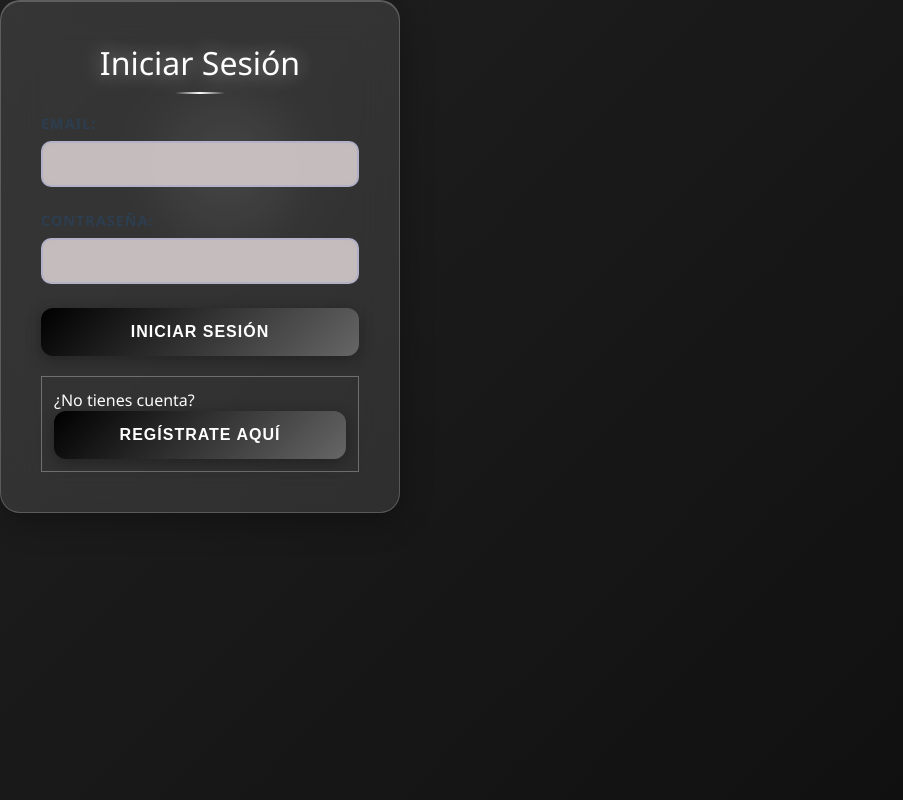
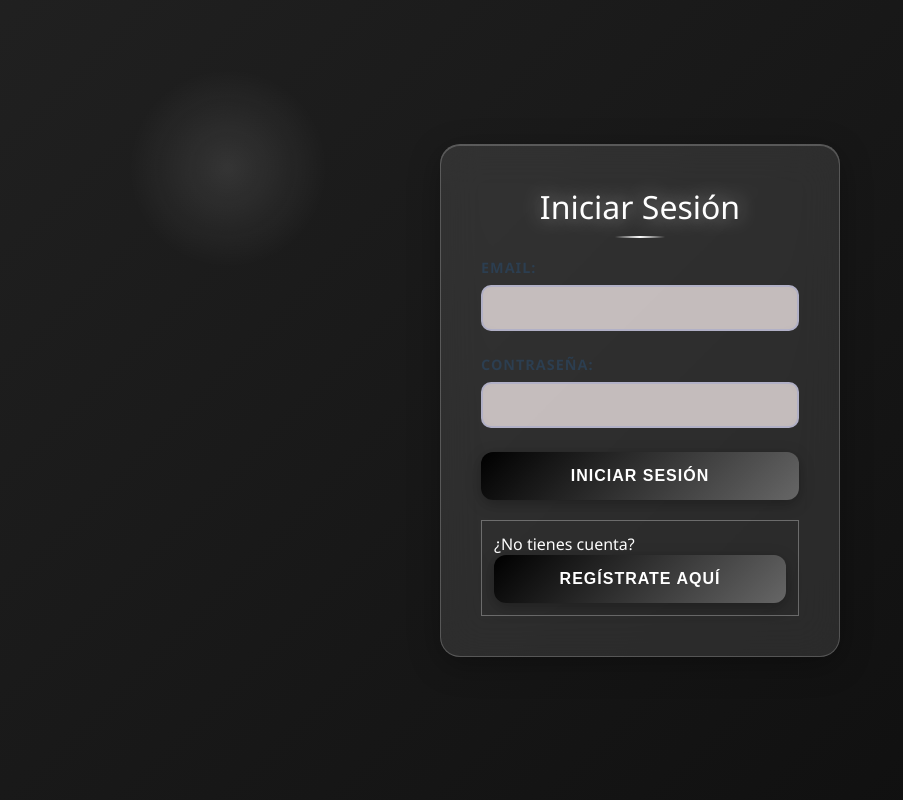
Before and after one commit to Juanes343/pedidos_frontend, a React (Vite) app: page / in a window 1280 px wide. Shown: the whole page, without its empty margins (0-903 px from the left). Built offline with nearby package versions, Linux system fonts and the light colour scheme; the HTML template or start-up script is replaced by a standard one.

Commit message:
Fix: Centrar formulario de login usando flexbox

```diff
--- a/src/index.css
+++ b/src/index.css
@@ -27,7 +27,9 @@ body {
 #root {
   width: 100vw;
   height: 100vh;
-  display: block;
+  display: flex;
+  justify-content: center;
+  align-items: center;
   margin: 0;
   padding: 0;
 }
```
